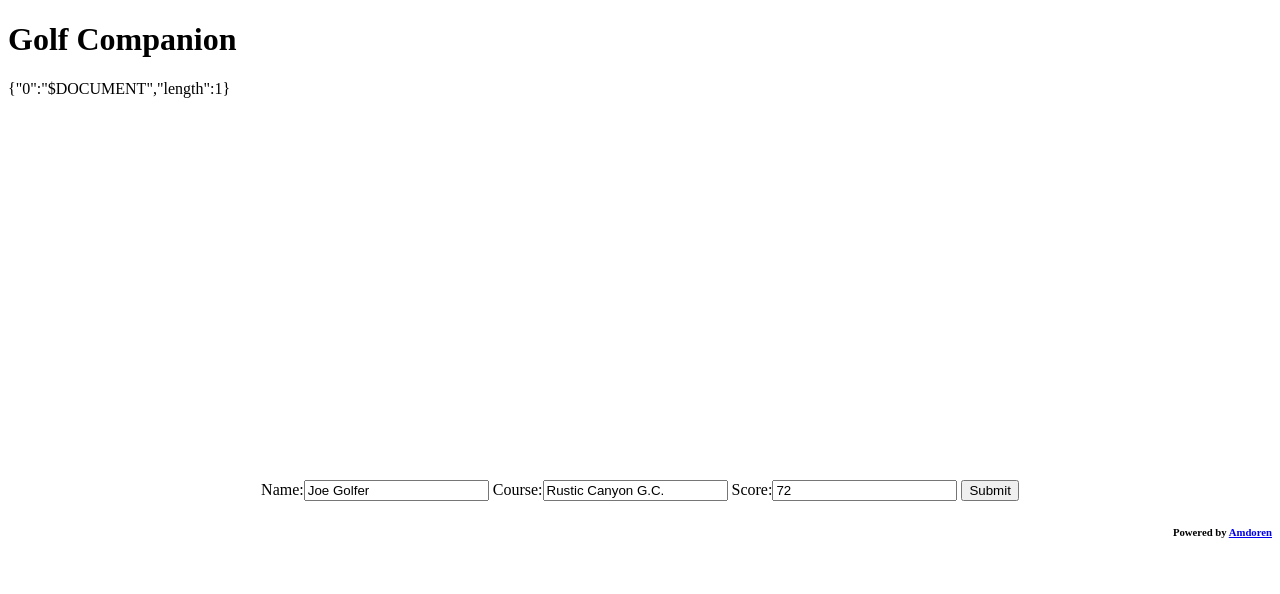
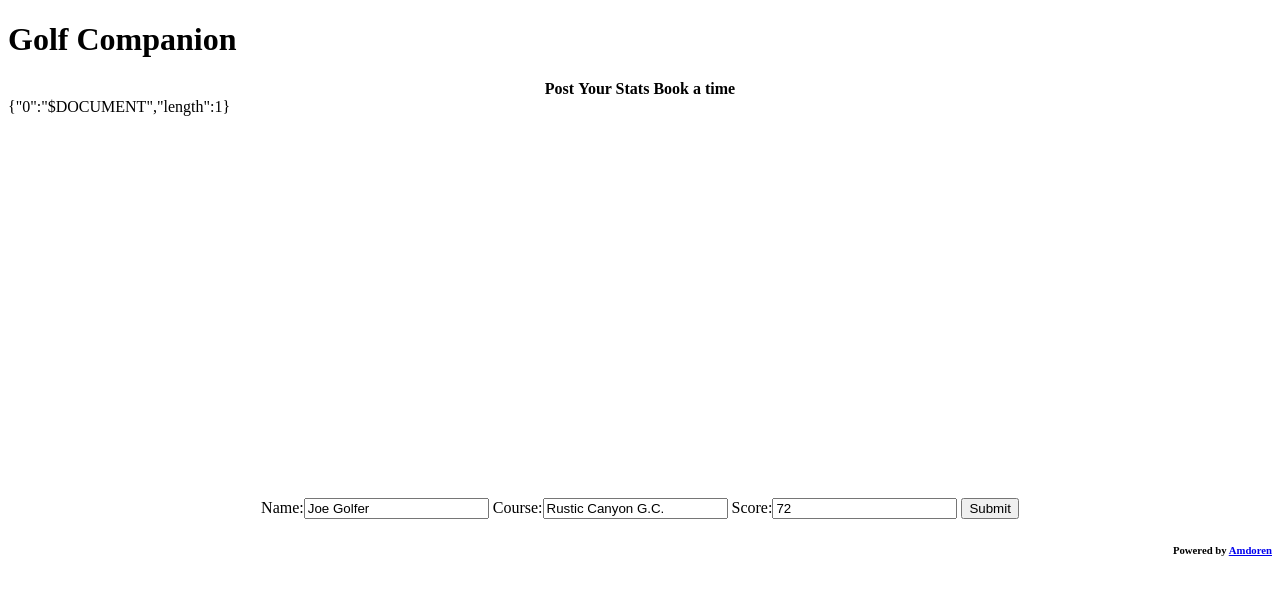
Before and after one commit to TheFern16/golfCompanion, a plain HTML site: page client/index.html in a window 1280 px wide. Drawn offline with nearby package versions, Linux system fonts and the light colour scheme; some packages are replaced by stand-ins of ours; no server answers.

Commit message:
skeleton for multiple pages added

```diff
--- a/client/index.html
+++ b/client/index.html
@@ -10,6 +10,13 @@
 </head>
   <body>
     <header><h1>Golf Companion</h1></header>
+
+    <center><div id='nav'>
+      <span><strong>Post</strong></span>
+      <span><strong>Your Stats</strong></span>
+      <span><strong>Book a time</strong></span>
+    </div></center>
+
     <div ng-view></div>
 
     <script src="/index.js"></script>
```
